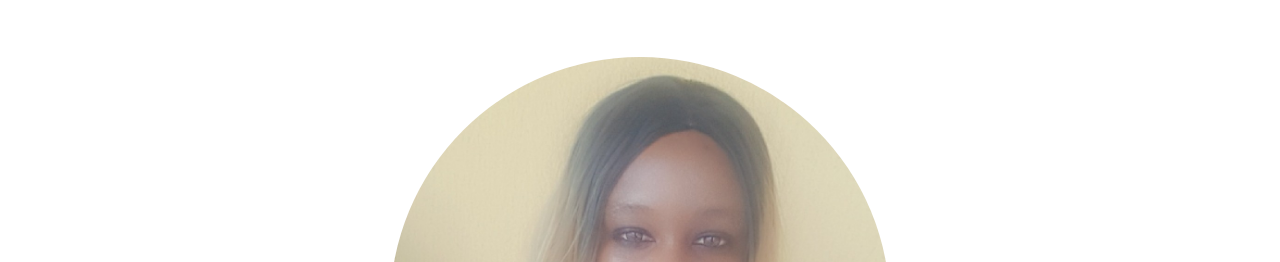
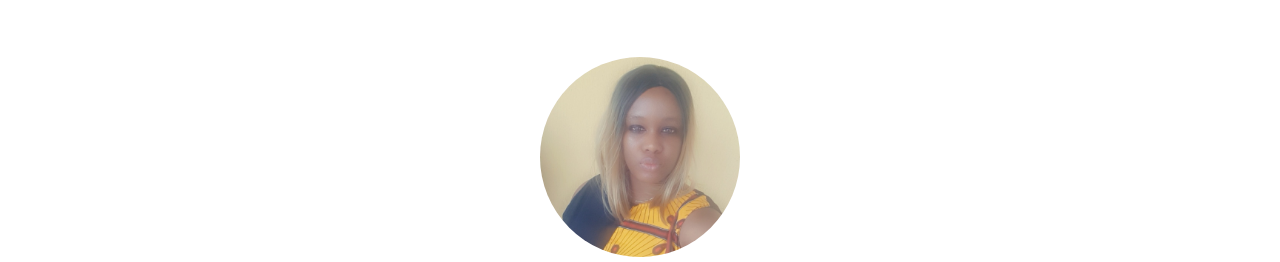
Before and after one commit to Rozemareigh/Rozemareigh.github.io, a plain HTML site: page about.html in a window 1280 px wide. Shown: the part 153-415 px from the top of the page. Drawn offline with Linux system fonts and the light colour scheme.

Commit message:
Update styles.css

```diff
--- a/styles.css
+++ b/styles.css
@@ -100,10 +100,10 @@ p{
   text-align: center;
 }
 .about-author img{
-  width: 500px;
-  height: 500px;
+  width: 200px;
+  height: 200px;
   vertical-align: middle;
-  border-radius: 500px;
+  border-radius: 200px;
 }
 .post-container:nth-child(even){
   background-color: #f2f2f2;
```
